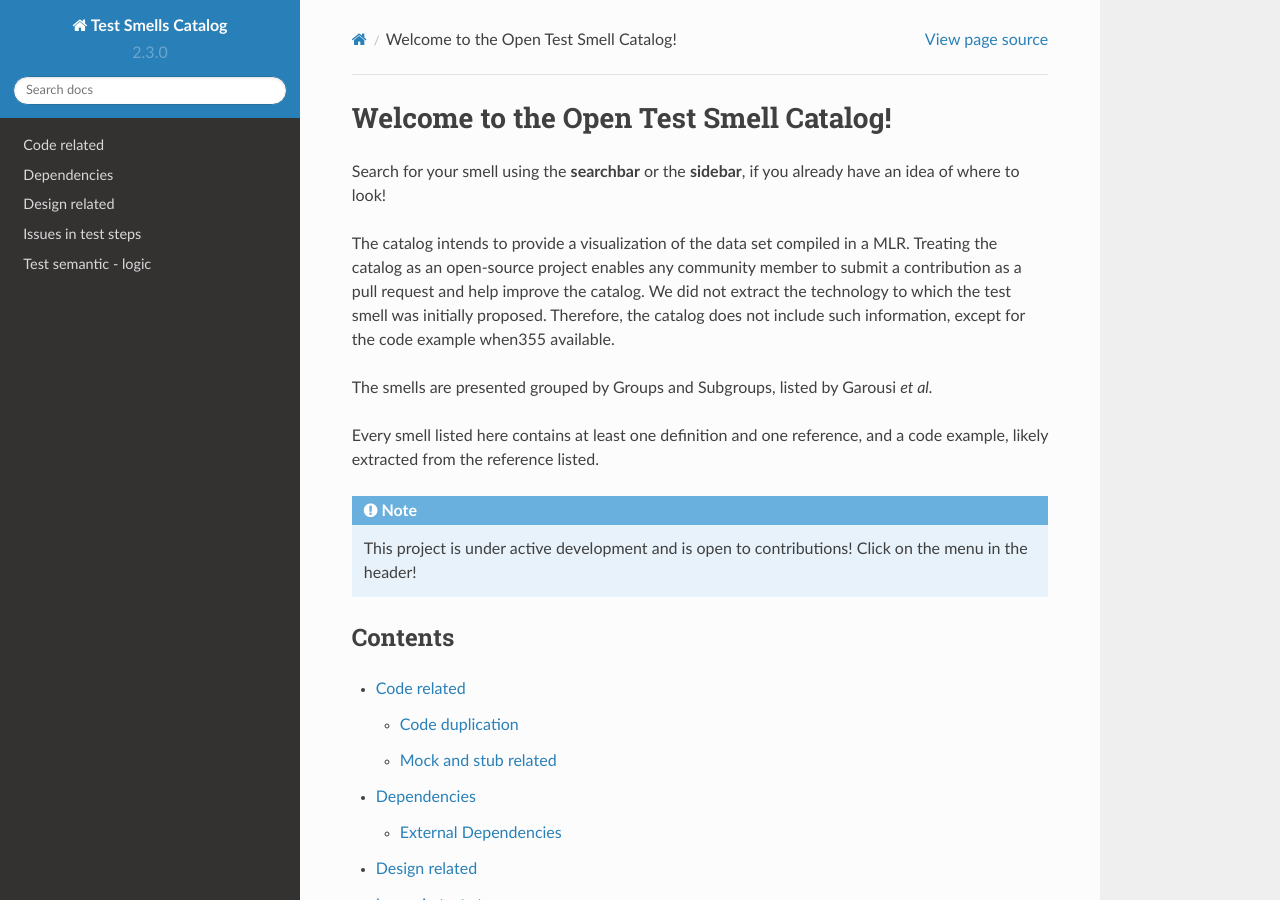
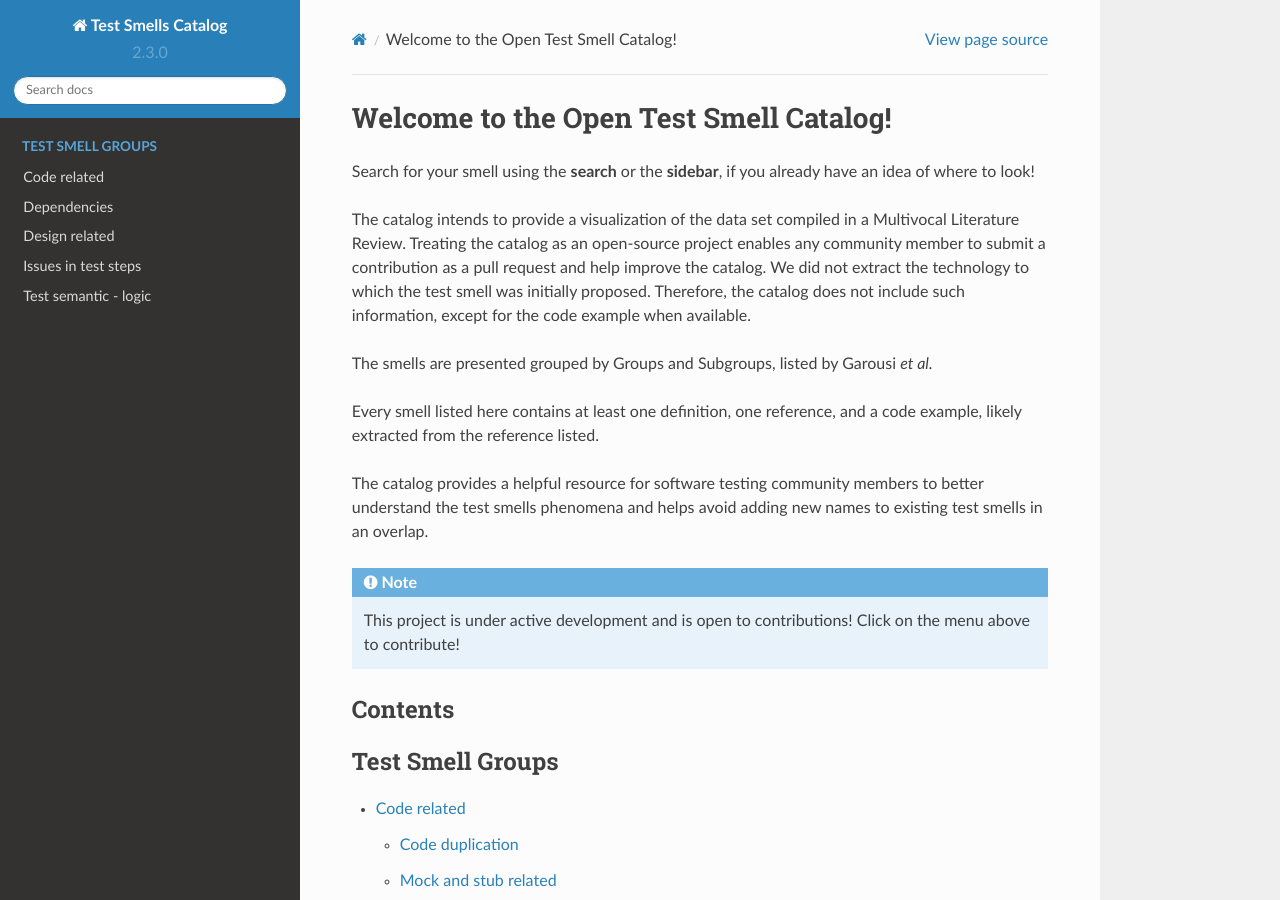
Before and after one commit to easy-software-ufal/catalog-test-smells, a Sphinx documentation site: the page built from docs/source/index.rst, in a window 1280 px wide and 900 px high. Built offline with Sphinx 7.4.7 and the Read the Docs theme 2.0.0, drawn with Linux system fonts in a browser that asks for light colours; pages that are not in the unit, such as notebooks, are missing from menus; comment, search, counter and statistics services are not loaded.

Commit message:
creates about and updates index

```diff
--- a/docs/source/index.rst
+++ b/docs/source/index.rst
@@ -1,26 +1,31 @@
 Welcome to the Open Test Smell Catalog!
 ===================================
 
-Search for your smell using the **searchbar** or the **sidebar**, if you already have an idea of where to look!
+Search for your smell using the **search** or the **sidebar**, if you already have an idea of where to look!
 
-The catalog intends to provide a visualization of the data set compiled in a MLR.
+The catalog intends to provide a visualization of the data set compiled in a Multivocal Literature Review.
 Treating the catalog as an open-source project enables any community member to submit a contribution as a pull request and help improve the catalog.
-We did not extract the technology to which the test smell was initially proposed. Therefore, the catalog does not include such information, except for the code example when355
-available.
+We did not extract the technology to which the test smell was initially proposed. Therefore, the catalog does not include such information, except for the code example when available.
 
 The smells are presented grouped by Groups and Subgroups, listed by Garousi *et al.*
 
-Every smell listed here contains at least one definition and one reference, and a code example, likely extracted from the reference listed.
+Every smell listed here contains at least one definition, one reference, and a code example, likely extracted from the reference listed.
+
+The catalog provides a helpful resource for software testing community members to better understand the test smells phenomena and helps avoid adding new names to existing test smells in an overlap.
 
 .. note::
 
-   This project is under active development and is open to contributions! Click on the menu in the header!
+   This project is under active development and is open to contributions! Click on the menu above to contribute!
 
 Contents
 --------
+.. toctree
+   :caption: About Us
+   about
 
 .. toctree::
    :maxdepth: 4
+   :caption: Test Smell Groups
 
    Code related/index
    Dependencies/index
```
Also changed, not shown: docs/source/about.rst (added, +7 -0 lines).
